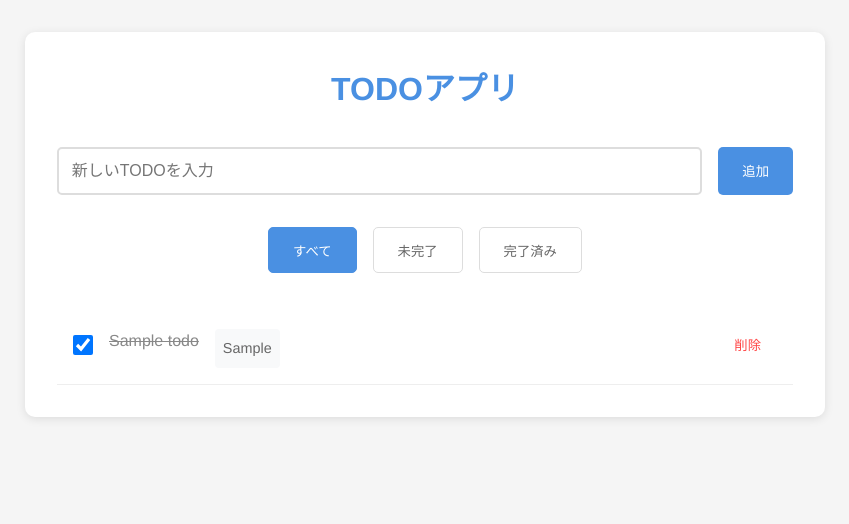
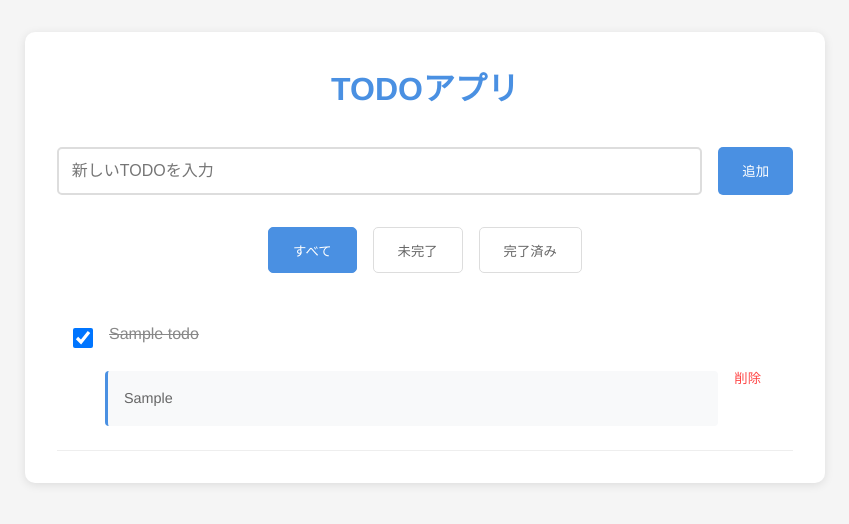
Before and after one commit to hikiroku/turbo-happiness, a Flask app: page / in a window 1280 px wide. Shown: the top 524 px of the page, without its empty margins (215-1064 px from the left). Run offline with Flask 3, Linux system fonts and the light colour scheme; tables that the repository leaves empty hold one stand-in row (values such as "Sample post").

Commit message:
💄 style: TODOアイテムのレイアウト改善
- AI提案の表示スタイルを改善
- レイアウト構造の見直し
- アクセシビリティの向上

```diff
--- a/app.py
+++ b/app.py
@@ -22,11 +22,11 @@ def get_ai_suggestion(todo_title):
             messages=[
                 {
                     "role": "system",
-                    "content": "あなたはTODOの解決をサポートする優秀なアシスタントです。"
+                    "content": "あなたはTODOの解決をサポートする優秀なアシスタントです。ユーザーのタスクに対して、具体的で実践的なアドバイスを提供してください。"
                 },
                 {
                     "role": "user",
-                    "content": f"「{todo_title}」というTODOがあります。これを効率的に達成するためのアドバイスを3点、箇条書きで簡潔に教えてください。"
+                    "content": f"「{todo_title}」というTODOがあります。このタスクを効率的に達成するためのアドバイスを3点、以下の形式で教えてください：\n\n1. [準備段階でのアドバイス]\n2. [実行段階でのアドバイス]\n3. [クオリティを高めるためのアドバイス]"
                 }
             ]
         )
--- a/static/css/style.css
+++ b/static/css/style.css
@@ -101,9 +101,15 @@ button:hover {
 
 .todo-content {
     display: flex;
+    flex-direction: column;
+    gap: 0.5rem;
+    flex: 1;
+}
+
+.todo-main {
+    display: flex;
     align-items: center;
     gap: 1rem;
-    flex: 1;
 }
 
 .todo-checkbox {
@@ -120,11 +126,12 @@ button:hover {
 .ai-suggestion {
     font-size: 0.9rem;
     color: #666;
-    margin-top: 0.5rem;
-    padding: 0.5rem;
+    margin: 0.5rem 0 0.5rem 2rem;
+    padding: 1rem;
     background-color: #f8f9fa;
     border-radius: 4px;
     white-space: pre-line;
+    border-left: 3px solid var(--primary-color);
 }
 
 .todo-item.completed .todo-text {
--- a/templates/index.html
+++ b/templates/index.html
@@ -30,8 +30,10 @@
     <template id="todo-item-template">
         <li class="todo-item">
             <div class="todo-content">
-                <input type="checkbox" class="todo-checkbox">
-                <span class="todo-text"></span>
+                <div class="todo-main">
+                    <input type="checkbox" class="todo-checkbox">
+                    <span class="todo-text"></span>
+                </div>
                 <div class="ai-suggestion"></div>
             </div>
             <button class="delete-btn">削除</button>
```
